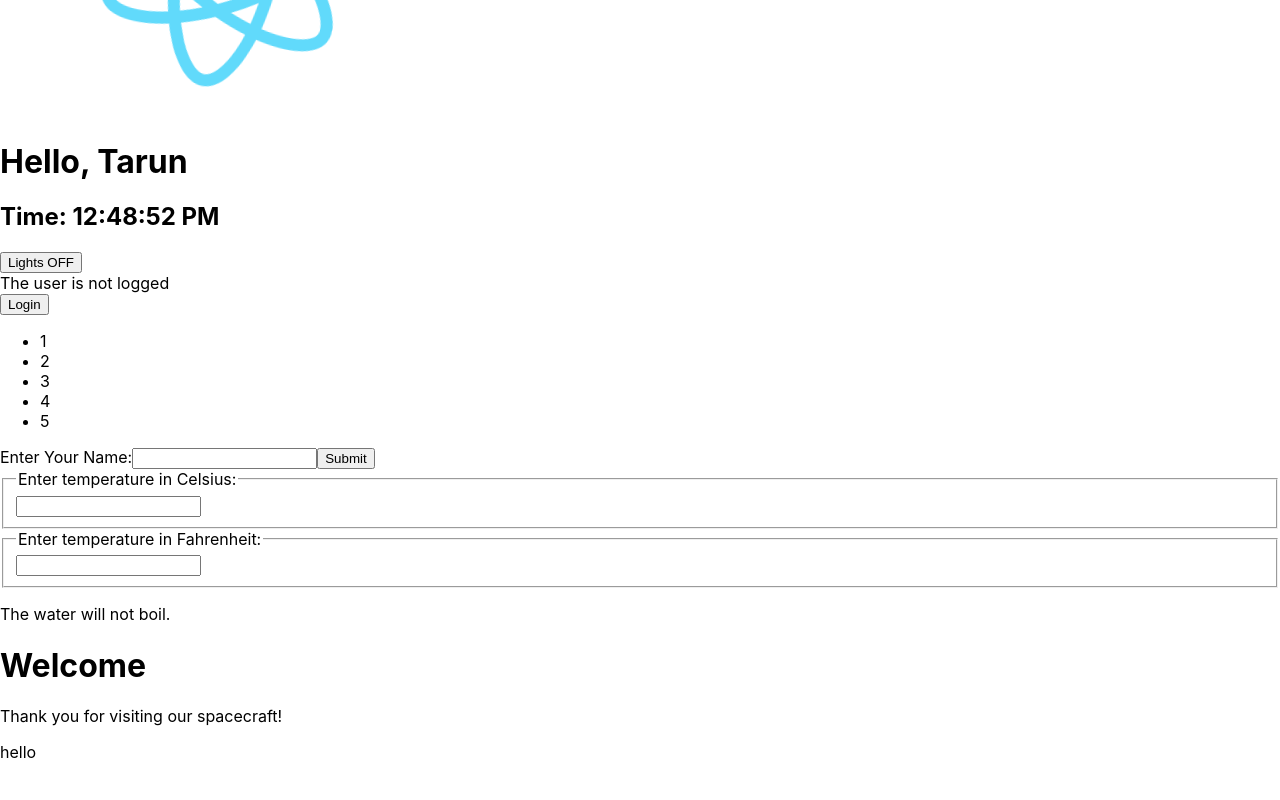
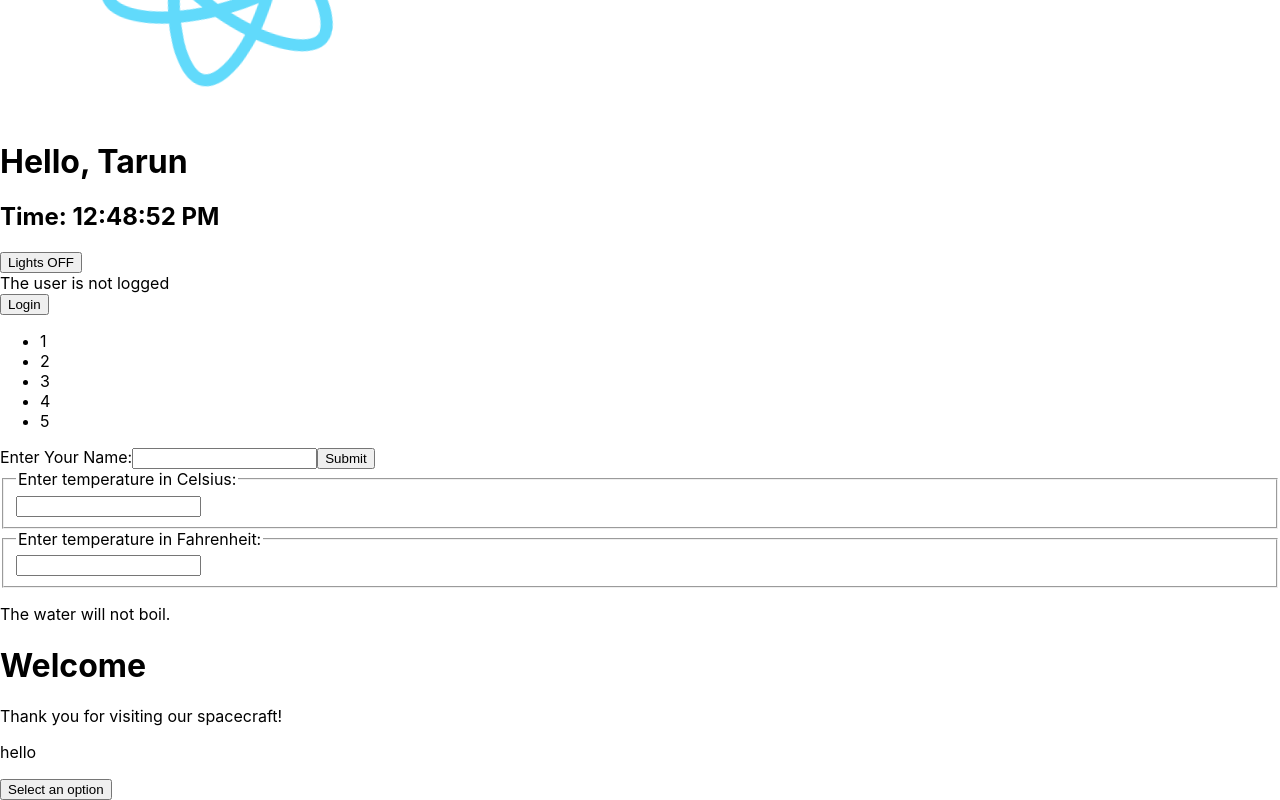
Before and after one commit to tarunikajagathes/React-App, a React app: page / in a window 1280 px wide. Shown: the part 533-1333 px from the top of the page. Before the commit the page ends 1311 px from the top, so only its background shows below. Built offline with nearby package versions, Linux system fonts and the light colour scheme.

Commit message:
Implemented Accessibility,code-splitting and error boundaries

```diff
--- /dev/null
+++ b/src/components/blur.js
@@ -0,0 +1,54 @@
+import React from "react";
+
+class BlurExample extends React.Component {
+  constructor(props) {
+    super(props);
+
+    this.state = { isOpen: false };
+    this.timeOutId = null;
+
+    this.onClickHandler = this.onClickHandler.bind(this);
+    this.onBlurHandler = this.onBlurHandler.bind(this);
+    this.onFocusHandler = this.onFocusHandler.bind(this);
+  }
+
+  onClickHandler() {
+    this.setState((currentState) => ({
+      isOpen: !currentState.isOpen,
+    }));
+  }
+  onBlurHandler() {
+    this.timeOutId = setTimeout(() => {
+      this.setState({
+        isOpen: false,
+      });
+    });
+  }
+
+  onFocusHandler() {
+    clearTimeout(this.timeOutId);
+  }
+
+  render() {
+    return (
+      <div onBlur={this.onBlurHandler} onFocus={this.onFocusHandler}>
+        <button
+          onClick={this.onClickHandler}
+          aria-haspopup="true"
+          aria-expanded={this.state.isOpen}
+        >
+          Select an option
+        </button>
+        {this.state.isOpen && (
+          <ul>
+            <li>Option 1</li>
+            <li>Option 2</li>
+            <li>Option 3</li>
+          </ul>
+        )}
+      </div>
+    );
+  }
+}
+
+export default BlurExample;
--- a/src/components/clock.js
+++ b/src/components/clock.js
@@ -17,6 +17,7 @@ class Clock extends React.Component {
     });
   }
   render() {
+    // throw new Error('I crashed!');  throws error
     return <h2>Time: {this.state.date.toLocaleTimeString()}</h2>;
   }
 }
--- /dev/null
+++ b/src/components/errorBoundary.js
@@ -0,0 +1,25 @@
+import React from "react";
+
+class ErrorBoundary extends React.Component {
+    constructor(props) {
+      super(props);
+      this.state = { hasError: false };
+    }
+
+    static getDerivedStateFromError(error) {
+      return { hasError: true };
+    }
+
+    // componentDidCatch(error, errorInfo) {
+    //   logErrorToMyService(error, errorInfo);
+    // }
+
+    render() {
+      if (this.state.hasError) {
+        return <h1>Something went wrong.</h1>;
+      }
+
+      return this.props.children;
+    }
+  }
+  export default ErrorBoundary;
--- a/src/components/form.js
+++ b/src/components/form.js
@@ -17,9 +17,9 @@ class NameForm extends React.Component {
   render() {
     return (
       <form onSubmit={this.handleSubmit}>
-        <label>
+        <label htmlFor="name">
           Enter Your Name:
-          <input value={this.state.value} onChange={this.handleChange} />
+          <input id="name" value={this.state.value} onChange={this.handleChange} />
         </label>
         <input type="submit" value="Submit" />
       </form>
--- a/src/components/list.js
+++ b/src/components/list.js
@@ -1,4 +1,4 @@
-import React from "react";
+import React, {Fragment} from "react";
 
 class List extends React.Component {
   render() {
--- /dev/null
+++ b/src/components/math.js
@@ -0,0 +1,3 @@
+export function add(a, b) {
+  return a + b;
+}
--- a/src/index.js
+++ b/src/index.js
@@ -1,9 +1,8 @@
-import React from 'react';
+import React, { Suspense } from 'react';
 import ReactDOM from 'react-dom/client';
 import reportWebVitals from './reportWebVitals';
 import './index.css';
 import App from './App';
-import Welcome from './components/welcome';
 import Clock from './components/clock';
 import Toggle from './components/toggle';
 import LoginControl from './components/loginControl';
@@ -12,14 +11,21 @@ import NameForm from './components/form';
 import Calculator from './components/calculator';
 import {FancyBorder} from './components/childeren';
 import Product from './components/product';
+import BlurExample from './components/blur';
+import ErrorBoundary from './components/errorBoundary';
 
+const Welcome= React.lazy(()=>import('./components/welcome'))
 const root = ReactDOM.createRoot(document.getElementById('root'));
 const number=[1,2,3,4,5];
 root.render(
   <React.StrictMode>
     <App/>
+    <Suspense fallback={<div>Loading...</div>}>
     <Welcome names='Tarun'/>
+    </Suspense>
+    <ErrorBoundary>
     <Clock />
+    </ErrorBoundary>
     <Toggle />
     <LoginControl/>
     <List numbers={number}/>
@@ -34,6 +40,7 @@ root.render(
       </p>
     </FancyBorder>
     <Product/>
+    <BlurExample/>
   </React.StrictMode>
 );
 
```
Also changed, not shown: src/components/codeSplitting.js (added, +23 -0 lines).
